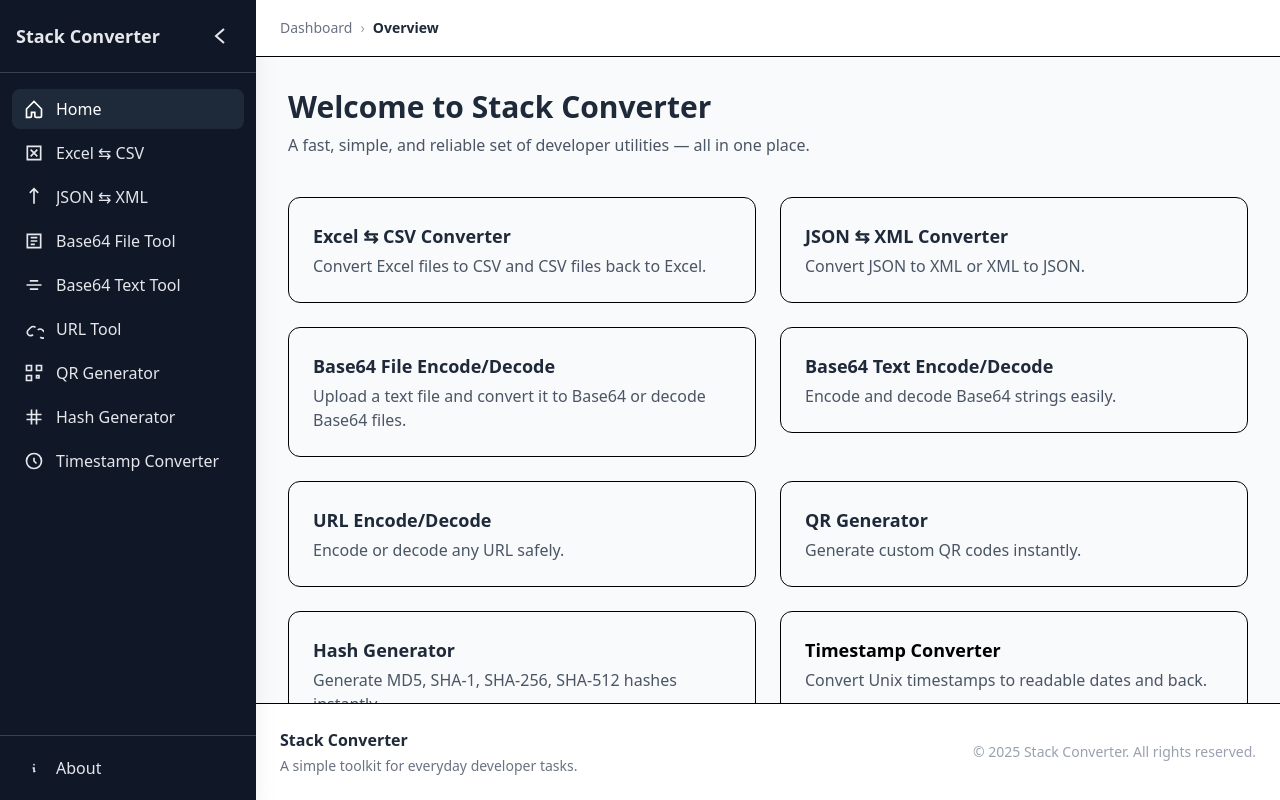
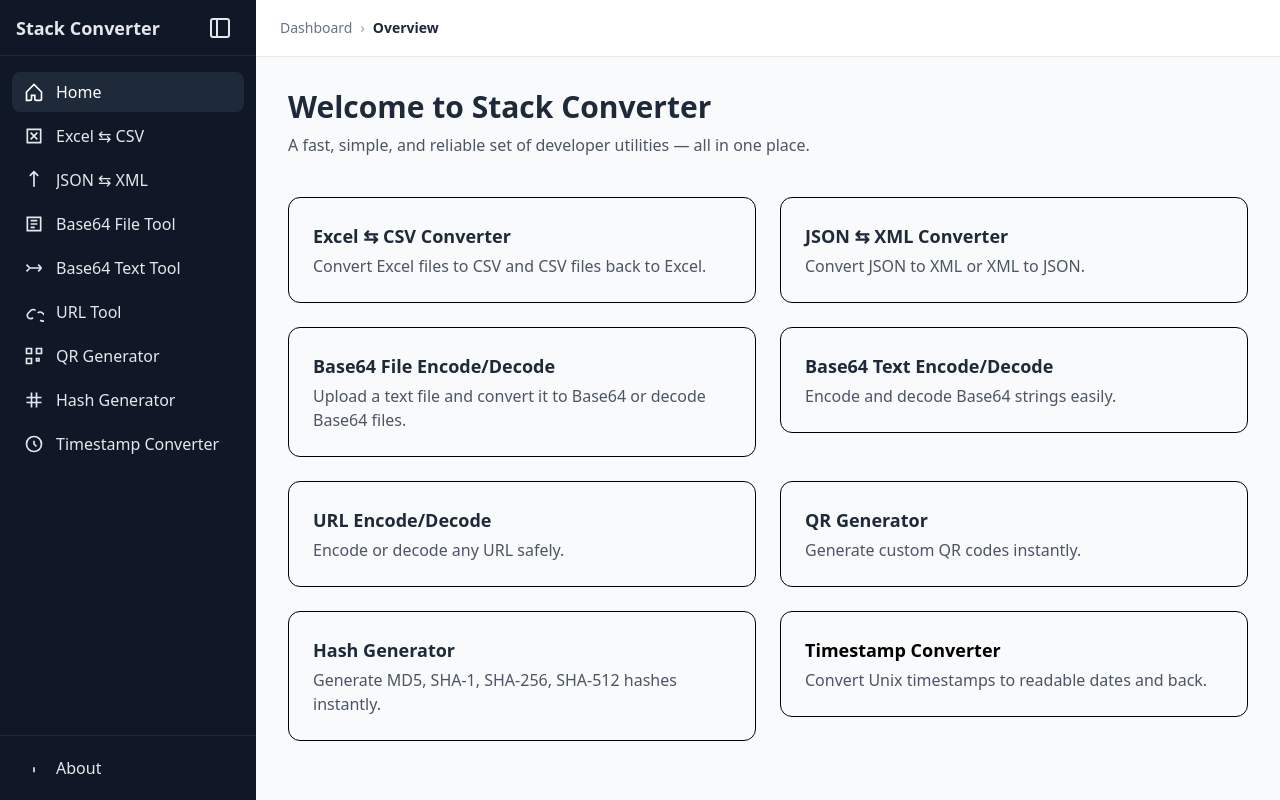
Before and after one commit to prudhvi891/stackconverter, a React (Vite) app in the folder frontend/: page / in a window 1280 px wide. Built offline with nearby package versions, Linux system fonts and the light colour scheme.

Commit message:
Layout changes

```diff
--- a/frontend/src/components/Footer.tsx
+++ b/frontend/src/components/Footer.tsx
@@ -1,19 +1,19 @@
 export default function Footer() {
   return (
-    <footer className="w-full bg-white border-t py-6">
-      <div className="max-w-6xl mx-auto px-6 flex flex-col md:flex-row items-center justify-between">
-
+    <footer className="mt-16 border-t border-gray-200 px-6 py-6 text-sm text-gray-500">
+      <div className="max-w-6xl mx-auto flex flex-col md:flex-row items-center justify-between gap-4">
         <div className="text-center md:text-left">
-          <h3 className="text-base font-semibold text-gray-800">Stack Converter</h3>
+          <h3 className="text-base font-semibold text-gray-800">
+            Stack Converter
+          </h3>
           <p className="text-gray-500 text-sm mt-1">
             A simple toolkit for everyday developer tasks.
           </p>
         </div>
 
-        <p className="text-gray-400 text-sm mt-4 md:mt-0">
+        <p className="text-gray-400 text-sm">
           © {new Date().getFullYear()} Stack Converter. All rights reserved.
         </p>
-
       </div>
     </footer>
   );
--- a/frontend/src/components/Header.tsx
+++ b/frontend/src/components/Header.tsx
@@ -1,9 +1,6 @@
 import { useLocation } from "react-router-dom";
 
-const pageMeta: Record<
-  string,
-  { section: string; title: string }
-> = {
+const pageMeta: Record<string, { section: string; title: string }> = {
   "/": { section: "Dashboard", title: "Overview" },
   "/excel-csv": { section: "File Tools", title: "Excel ↔ CSV" },
   "/json-xml": { section: "File Tools", title: "JSON ↔ XML" },
@@ -21,9 +18,8 @@ export default function Header() {
   const meta = pageMeta[pathname];
 
   return (
-    <header className="sticky top-0 z-40 bg-white border-b">
-      <div className="h-14 px-6 flex items-center justify-between">
-        {/* Left: Breadcrumb */}
+    <header className="sticky top-0 z-40 bg-white border-b border-gray-200">
+      <div className="h-14 px-6 flex items-center">
         <div className="flex items-center text-sm text-gray-600">
           {meta ? (
             <>
--- a/frontend/src/layouts/SidebarLayout.tsx
+++ b/frontend/src/layouts/SidebarLayout.tsx
@@ -7,16 +7,16 @@ const SidebarLayout = () => {
   const [collapsed, setCollapsed] = useState(false);
 
   return (
-    // 🔒 Lock viewport scroll
+    // Root layout
     <div className="flex h-screen bg-gray-50 overflow-hidden">
       {/* ================= SIDEBAR ================= */}
       <aside
-        className={`bg-gray-900 text-gray-200 shadow-xl transition-all duration-300
+        className={`bg-gray-900 text-gray-200 transition-all duration-300
         ${collapsed ? "w-20" : "w-64"}
-        h-screen sticky top-0 flex flex-col`}
+        flex flex-col`}
       >
         {/* Logo + Toggle */}
-        <div className="flex items-center justify-between px-4 py-4 border-b border-gray-700">
+        <div className="flex items-center justify-between px-4 h-14 border-b border-gray-800">
           {!collapsed && (
             <h1 className="text-lg font-semibold whitespace-nowrap">
               Stack Converter
@@ -28,59 +28,102 @@ const SidebarLayout = () => {
             className="p-2 rounded-lg hover:bg-gray-700 transition"
             aria-label="Toggle sidebar"
           >
-            {collapsed ? (
-              <svg className="h-6 w-6" viewBox="0 0 24 24" fill="none" stroke="currentColor">
-                <path d="M8 5l8 7-8 7" strokeWidth="2" />
-              </svg>
-            ) : (
-              <svg className="h-6 w-6" viewBox="0 0 24 24" fill="none" stroke="currentColor">
-                <path d="M16 5l-8 7 8 7" strokeWidth="2" />
-              </svg>
-            )}
+            {collapsed ? <SidebarExpandIcon /> : <SidebarCollapseIcon />}
           </button>
         </div>
 
         {/* Navigation */}
         <nav className="flex-1 px-3 py-4 space-y-1">
-          <SidebarLink to="/" label="Home" collapsed={collapsed} icon={HomeIcon} end />
-          <SidebarLink to="/excel-csv" label="Excel ⇆ CSV" collapsed={collapsed} icon={GridIcon} />
-          <SidebarLink to="/json-xml" label="JSON ⇆ XML" collapsed={collapsed} icon={ArrowIcon} />
-          <SidebarLink to="/base64-file" label="Base64 File Tool" collapsed={collapsed} icon={FileIcon} />
-          <SidebarLink to="/base64" label="Base64 Text Tool" collapsed={collapsed} icon={SwapIcon} />
-          <SidebarLink to="/url" label="URL Tool" collapsed={collapsed} icon={LinkIcon} />
-          <SidebarLink to="/qr" label="QR Generator" collapsed={collapsed} icon={QrIcon} />
-          <SidebarLink to="/hash" label="Hash Generator" collapsed={collapsed} icon={HashIcon} />
-          <SidebarLink to="/timestamp" label="Timestamp Converter" collapsed={collapsed} icon={ClockIcon} />
+          <SidebarLink
+            to="/"
+            label="Home"
+            icon={HomeIcon}
+            collapsed={collapsed}
+            end
+          />
+          <SidebarLink
+            to="/excel-csv"
+            label="Excel ⇆ CSV"
+            icon={GridIcon}
+            collapsed={collapsed}
+          />
+          <SidebarLink
+            to="/json-xml"
+            label="JSON ⇆ XML"
+            icon={ArrowIcon}
+            collapsed={collapsed}
+          />
+          <SidebarLink
+            to="/base64-file"
+            label="Base64 File Tool"
+            icon={FileIcon}
+            collapsed={collapsed}
+          />
+          <SidebarLink
+            to="/base64"
+            label="Base64 Text Tool"
+            icon={SwapIcon}
+            collapsed={collapsed}
+          />
+          <SidebarLink
+            to="/url"
+            label="URL Tool"
+            icon={LinkIcon}
+            collapsed={collapsed}
+          />
+          <SidebarLink
+            to="/qr"
+            label="QR Generator"
+            icon={QrIcon}
+            collapsed={collapsed}
+          />
+          <SidebarLink
+            to="/hash"
+            label="Hash Generator"
+            icon={HashIcon}
+            collapsed={collapsed}
+          />
+          <SidebarLink
+            to="/timestamp"
+            label="Timestamp Converter"
+            icon={ClockIcon}
+            collapsed={collapsed}
+          />
         </nav>
 
         {/* Bottom About */}
-        <div className="border-t border-gray-700 p-3">
-          <SidebarLink to="/about" label="About" collapsed={collapsed} icon={InfoIcon} />
+        <div className="border-t border-gray-800 p-3">
+          <SidebarLink
+            to="/about"
+            label="About"
+            icon={InfoIcon}
+            collapsed={collapsed}
+          />
         </div>
       </aside>
 
-      {/* ================= MAIN ================= */}
-      <div className="flex flex-col flex-1 h-screen">
+      {/* ========== MAIN ========== */}
+      <div className="flex flex-col flex-1">
         {/* Sticky Header */}
         <Header />
 
-        {/* Scrollable Content */}
-        <main className="flex-1 overflow-y-auto p-8">
-          <Outlet />
+        <main className="flex-1 overflow-y-auto">
+          <div className="min-h-full flex flex-col">
+            {/* Page Content */}
+            <div className="flex-1 p-8">
+              <Outlet />
+            </div>
+
+            {/* Footer always at bottom when content is short */}
+            <Footer />
+          </div>
         </main>
-
-        {/* Footer */}
-        <Footer />
       </div>
     </div>
   );
 };
 
 export default SidebarLayout;
-
-/* =====================================================
-   Reusable Sidebar Link
-===================================================== */
 
 function SidebarLink({
   to,
@@ -110,13 +153,48 @@ function SidebarLink({
   );
 }
 
-/* =====================================================
-   Icons
-===================================================== */
+const SidebarExpandIcon = () => (
+  <svg
+    className="h-6 w-6"
+    viewBox="0 0 24 24"
+    fill="none"
+    stroke="currentColor"
+    strokeWidth="2"
+    strokeLinecap="round"
+    strokeLinejoin="round"
+  >
+    <rect x="3" y="3" width="18" height="18" rx="2" />
+    <line x1="9" y1="3" x2="9" y2="21" />
+  </svg>
+);
+
+const SidebarCollapseIcon = () => (
+  <svg
+    className="h-6 w-6"
+    viewBox="0 0 24 24"
+    fill="none"
+    stroke="currentColor"
+    strokeWidth="2"
+    strokeLinecap="round"
+    strokeLinejoin="round"
+  >
+    <rect x="3" y="3" width="18" height="18" rx="2" />
+    <line x1="9" y1="3" x2="9" y2="21" />
+  </svg>
+);
 
 const HomeIcon = (p: any) => (
   <svg {...p} viewBox="0 0 24 24" fill="none" stroke="currentColor">
-    <path d="M3 12l9-9 9 9v8a2 2 0 01-2 2h-4a2 2 0 01-2-2v-4H9v4a2 2 0 01-2 2H3z" strokeWidth="2" />
+    <path
+      d="M3 12l9-9 9 9v8a2 2 0 01-2 2h-4a2 2 0 01-2-2v-4H9v4a2 2 0 01-2 2H3z"
+      strokeWidth="2"
+    />
+  </svg>
+);
+
+const GridIcon = (p: any) => (
+  <svg {...p} viewBox="0 0 24 24" fill="none" stroke="currentColor">
+    <path d="M4 4h16v16H4z M8 8l8 8M16 8l-8 8" strokeWidth="2" />
   </svg>
 );
 
@@ -126,33 +204,36 @@ const ArrowIcon = (p: any) => (
   </svg>
 );
 
-const SwapIcon = (p: any) => (
-  <svg {...p} viewBox="0 0 24 24" fill="none" stroke="currentColor">
-    <path d="M7 7h10M7 17h10M3 12h18" strokeWidth="2" />
-  </svg>
-);
-
 const FileIcon = (p: any) => (
   <svg {...p} viewBox="0 0 24 24" fill="none" stroke="currentColor">
     <path d="M4 4h16v16H4z M8 8h8M8 12h8M8 16h5" strokeWidth="2" />
   </svg>
 );
 
-const GridIcon = (p: any) => (
+const SwapIcon = (p: any) => (
   <svg {...p} viewBox="0 0 24 24" fill="none" stroke="currentColor">
-    <path d="M4 4h16v16H4z M8 8l8 8M16 8l-8 8" strokeWidth="2" />
+    <path
+      d="M17 16l4-4m0 0l-4-4m4 4H7m-4 4l4-4m0 0L3 8m4 4h14"
+      strokeWidth="2"
+    />
   </svg>
 );
 
 const LinkIcon = (p: any) => (
   <svg {...p} viewBox="0 0 24 24" fill="none" stroke="currentColor">
-    <path d="M13.828 10.172a4 4 0 00-5.656 0l-3 3a4 4 0 105.656 5.656m5.656-5.656a4 4 0 015.656 0l3 3a4 4 0 11-5.656 5.656" strokeWidth="2" />
+    <path
+      d="M13.828 10.172a4 4 0 00-5.656 0l-3 3a4 4 0 105.656 5.656m5.656-5.656a4 4 0 015.656 0l3 3a4 4 0 11-5.656 5.656"
+      strokeWidth="2"
+    />
   </svg>
 );
 
 const QrIcon = (p: any) => (
   <svg {...p} viewBox="0 0 24 24" fill="none" stroke="currentColor">
-    <path d="M3 3h6v6H3zM15 3h6v6h-6zM3 15h6v6H3zM15 15h3v3h-3z" strokeWidth="2" />
+    <path
+      d="M3 3h6v6H3zM15 3h6v6h-6zM3 15h6v6H3zM15 15h3v3h-3z"
+      strokeWidth="2"
+    />
   </svg>
 );
 
@@ -169,7 +250,7 @@ const ClockIcon = (p: any) => (
 );
 
 const InfoIcon = (p: any) => (
-  <svg {...p} viewBox="0 0 24 24" fill="none" stroke="currentColor" strokeLinecap="round">
+  <svg {...p} viewBox="0 0 24 24" fill="none" stroke="currentColor">
     <path d="M13 16h-1v-4h-1m1-4h.01" strokeWidth="2" />
   </svg>
 );
```
